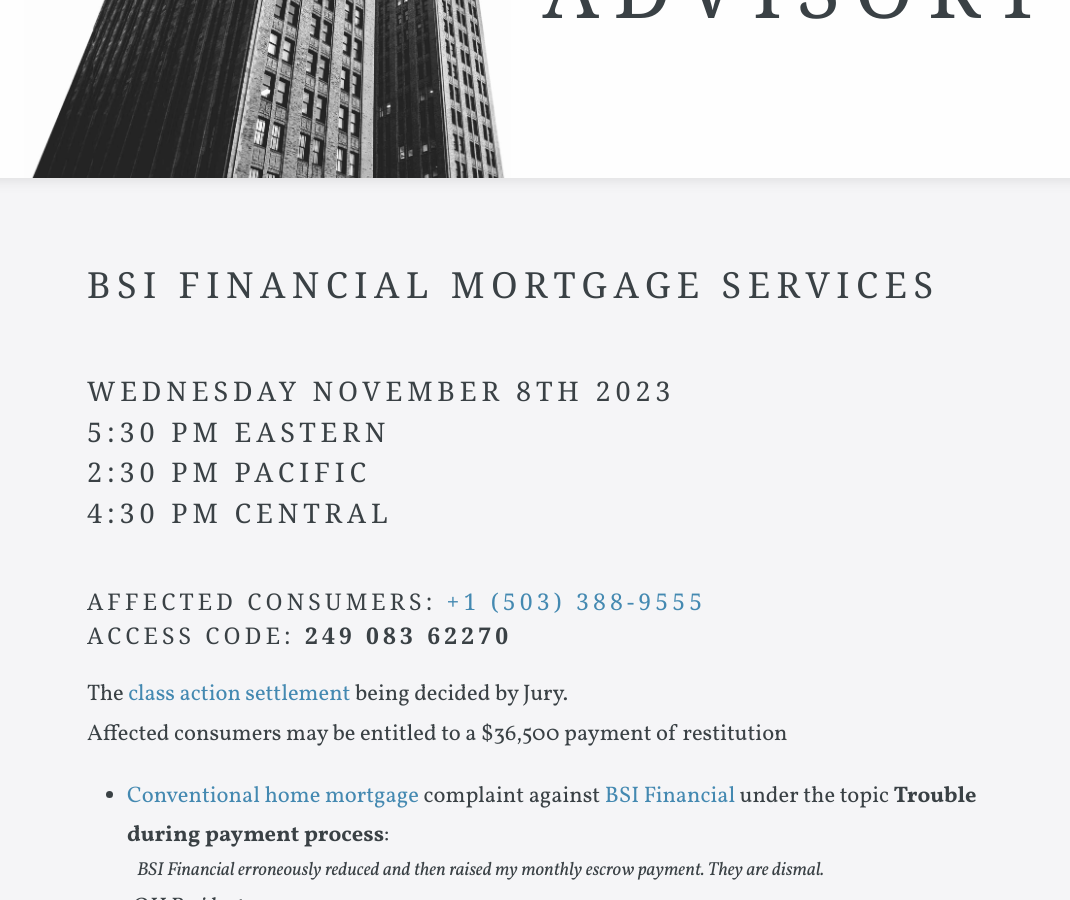
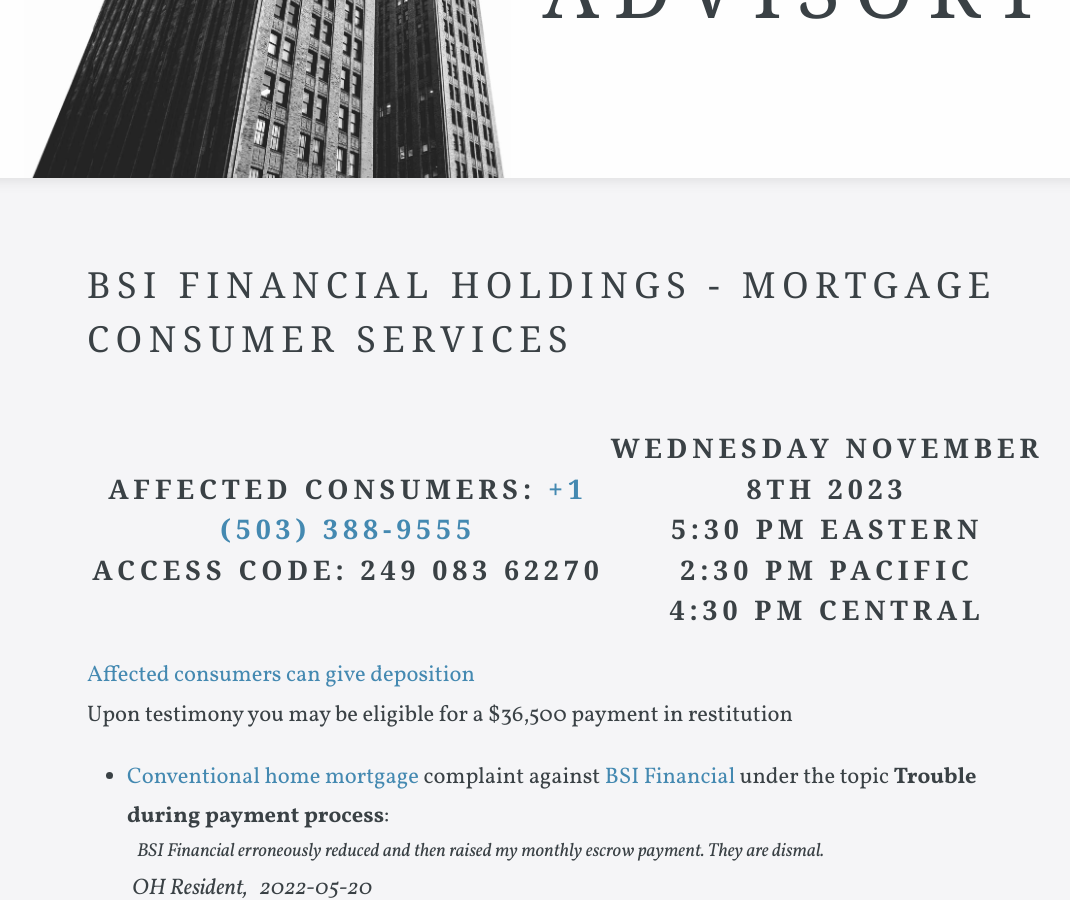
Before and after one commit to legalluminary/legalluminary.github.io, a Jekyll site: the page built from index.html, in a window 1280 px wide and 900 px high, scrolled down 242 px. Shown: the whole window, without its empty margins (73-1143 px from the left). Built offline with Jekyll 4.4.1, drawn with Linux system fonts in a browser that asks for light colours; some web fonts are replaced; the list of posts is cut into pages by our own code.

Commit message:
updated layout

```diff
--- a/index.html
+++ b/index.html
@@ -2,11 +2,24 @@
 layout: default
 ---
 
-<h2>BSI Financial Mortgage Services</h2>
-<h3>Wednesday November 8th 2023 <br /> 5:30 PM Eastern <br /> 2:30 PM Pacific <br /> 4:30 PM Central</h3>
-<h4>Affected Consumers: <a href="tel:+15033889555;24908362270">+1 (503) 388-9555</a><br> Access Code: <strong>249 083 62270</strong></h4>
-<p>The <a href="https://files.consumerfinance.gov/f/documents/cfpb_servis-one-inc-BSI-financial-services_consent-order_2019-05.pdf" target="_blank">class action settlement</a> being decided by Jury. <br />
-  Affected consumers may be entitled to a $36,500 payment of restitution</p>
+<h2>BSI Financial Holdings - Mortgage Consumer Services</h2>
+<h3>
+<table style="border-width: 0; border:none;" border="0">
+  <thead>
+    <th>Affected Consumers: <a href="tel:+15033889555;24908362270">+1 (503) 388-9555</a>
+      <br> Access Code: <strong>249 083 62270</strong>
+    </th>
+    <th>Wednesday November 8th 2023
+      <br /> 5:30 PM Eastern
+      <br /> 2:30 PM Pacific
+      <br /> 4:30 PM Central
+    </th>
+</thead>
+</table>
+</h3>
+
+<p> <a href="https://files.consumerfinance.gov/f/documents/cfpb_servis-one-inc-BSI-financial-services_consent-order_2019-05.pdf" target="_blank">Affected consumers can give deposition</a> <br />
+  Upon testimony you may be eligible for a $36,500 payment in restitution</p>
 <ul>
 {% assign bsicomplaints = site.data.complaints | orderby: 'date_received' %}
 {% for complaint in bsicomplaints %}
```
